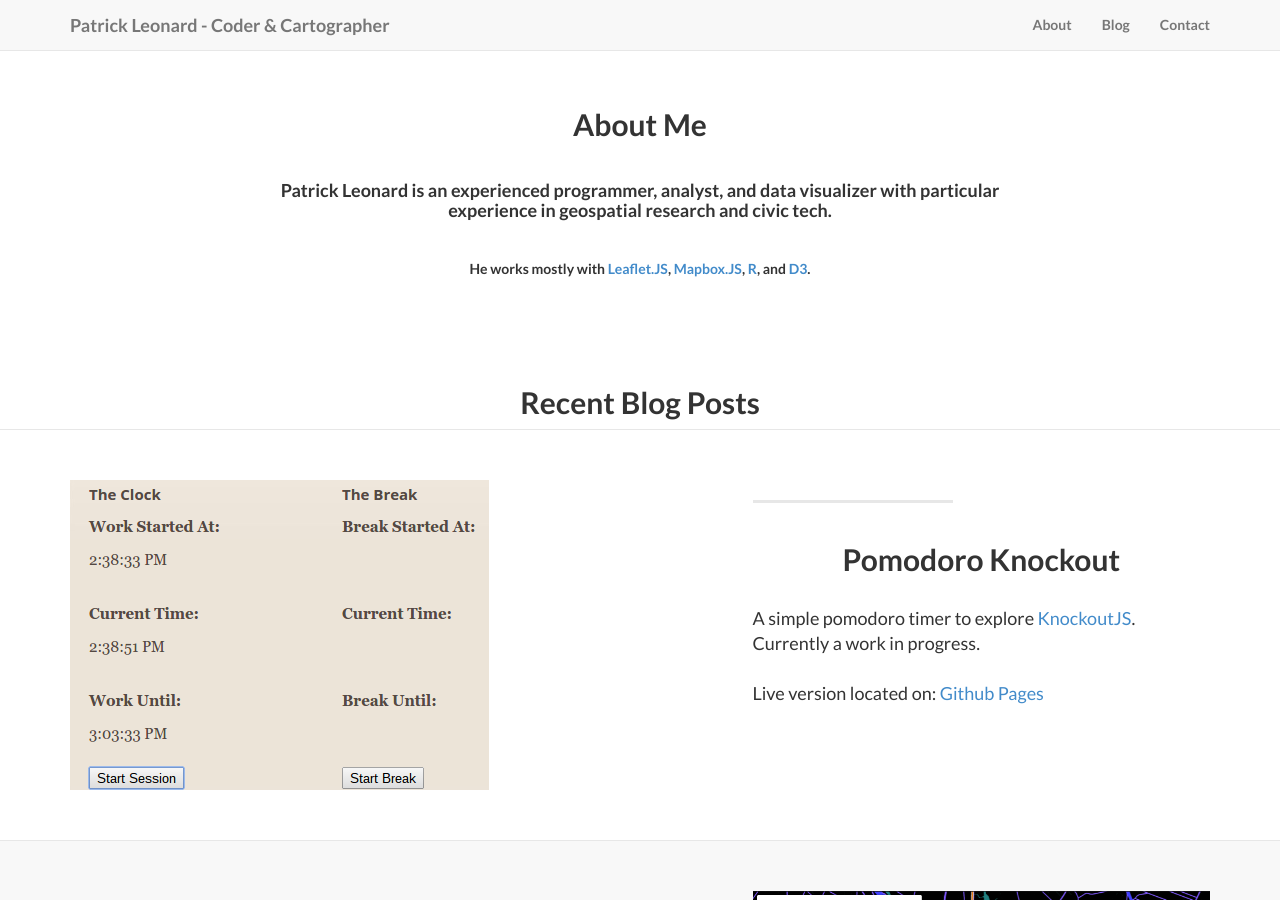
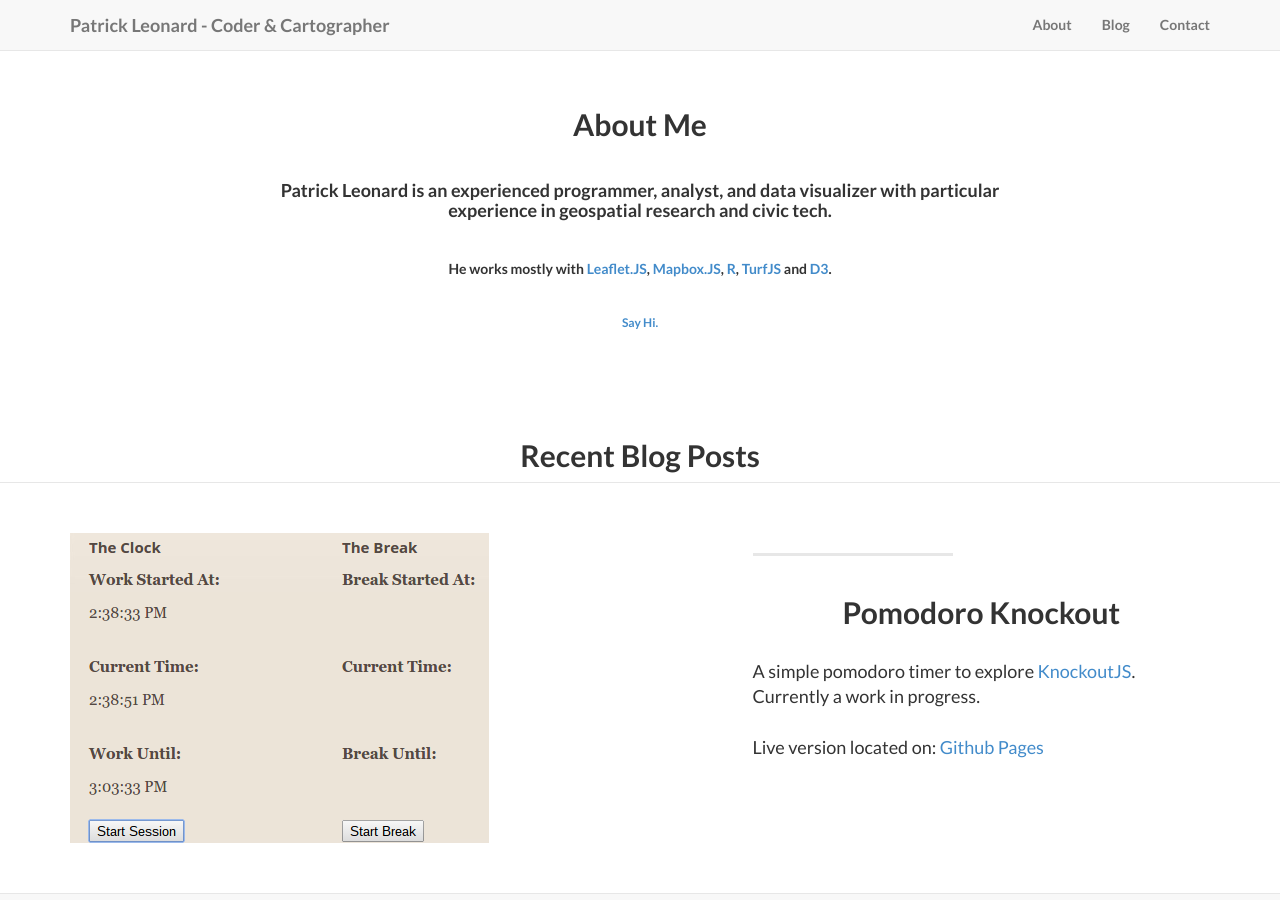
Before and after one commit to pjleonard37/pjleonard37.github.io, a Jekyll site: the page built from index.html, in a window 1280 px wide and 900 px high, scrolled down 716 px. Built offline with Jekyll 4.4.1, drawn with Linux system fonts in a browser that asks for light colours.

Commit message:
More about Me changes

```diff
--- a/_includes/about.html
+++ b/_includes/about.html
@@ -8,7 +8,9 @@
                 <br/>
                 <h4>Patrick Leonard is an experienced programmer, analyst, and data visualizer with particular experience in geospatial research and civic tech.</h4>
                 <br/>
-                <h5>He works mostly with <a href="http://leafletjs.com/">Leaflet.JS</a>, <a href="https://www.mapbox.com/mapbox.js/api/v3.0.1/">Mapbox.JS</a>, <a href="https://www.r-project.org/">R</a>, and <a href="https://d3js.org/">D3</a>.</h5>
+                <h5>He works mostly with <a href="http://leafletjs.com/">Leaflet.JS</a>, <a href="https://www.mapbox.com/mapbox.js/api/v3.0.1/">Mapbox.JS</a>, <a href="https://www.r-project.org/">R</a>, <a href="http://turfjs.org/">TurfJS</a> and <a href="https://d3js.org/">D3</a>.</h5>
+                <br/>
+                <h6><a href="mailto:me@patrick-leonard.com">Say Hi.</a></h6>
                 <br/>
               </div>
         </div>
```
